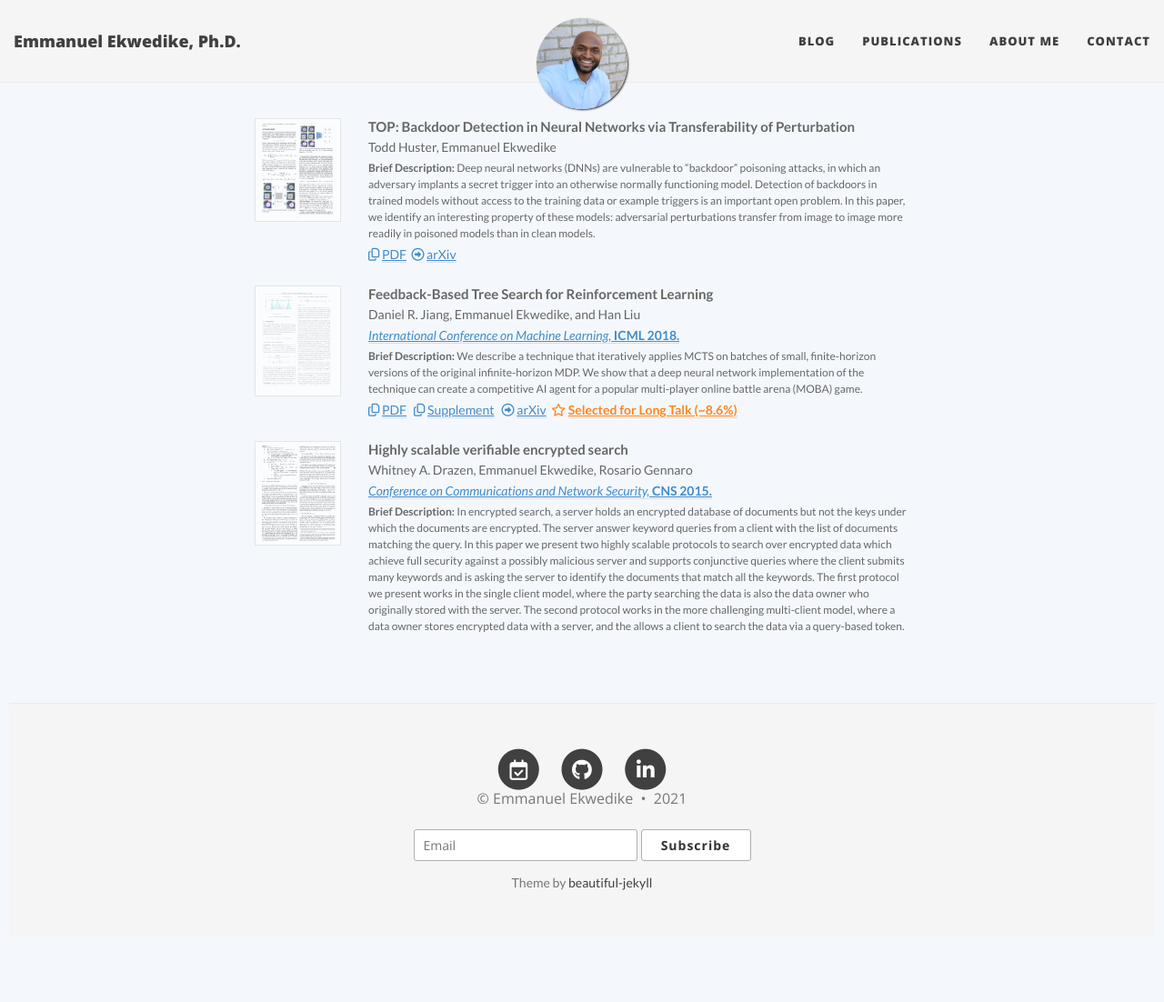
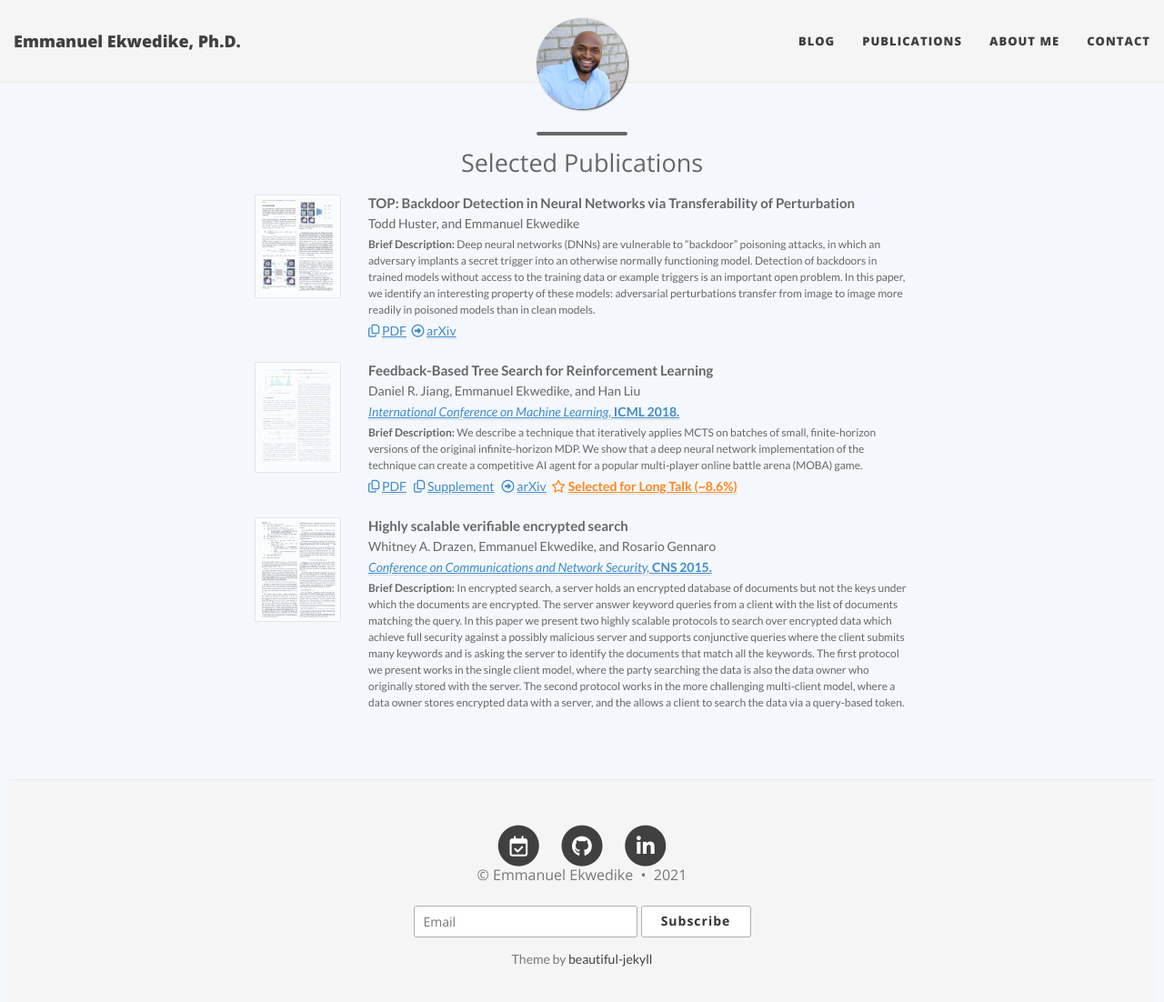
Before and after one commit to eekwedike/eekwedike.github.io, a Jekyll site: the page built from publications.html, in a window 1280 px wide and 1124 px high. Shown: the top 1102 px of the window at 91% size. Built offline with Jekyll 4.4.1, drawn with Linux system fonts in a browser that asks for light colours; nearby versions of some CDN libraries.

Commit message:
add publication section

```diff
--- a/publications.html
+++ b/publications.html
@@ -1,5 +1,6 @@
 ---
 layout: page
+title: ""
 subtitle: Selected Publications
 css: "/css/bootstrap.min.css"
 css: "css/non-responsive.css"
@@ -8,8 +9,6 @@
 ---
 
 
-<!-- <body class="bg-grey"> -->
-<!-- <div class="ui-154"> -->
 <div class="container-fluid">
 
     <!-- Start Publication -->
@@ -22,7 +21,7 @@
         </div>
         <div class="col-xs-10">
             <p class="publication-title">TOP: Backdoor Detection in Neural Networks via Transferability of Perturbation</p>
-            <p class="publication-authors">Todd Huster, Emmanuel Ekwedike</p>
+            <p class="publication-authors">Todd Huster, and Emmanuel Ekwedike</p>
             <p class="publication-description"><b>Brief Description:</b> Deep neural networks (DNNs) are vulnerable to “backdoor” poisoning attacks, in which an adversary implants a secret trigger into an otherwise normally functioning model. Detection of backdoors in trained models without access to the training data or example triggers is an important open problem. In this paper, we identify an interesting property of these models: adversarial perturbations transfer from image to image more readily in poisoned models than in clean models. </p>
             <p class="publication-links"><i class="far fa-copy"></i> <a target="_blank" href="https://arxiv.org/pdf/2103.10274">PDF</a> &nbsp;<i class="far fa-arrow-alt-circle-right "></i> <a target="_blank" href="https://arxiv.org/abs/2103.10274">arXiv</a></p>
         </div>
@@ -59,7 +58,7 @@
         </div>
         <div class="col-lg-10 col-md-10 col-sm-10 col-xs-12">
             <p class="publication-title">Highly scalable verifiable encrypted search</p>
-            <p class="publication-authors">Whitney A. Drazen, Emmanuel Ekwedike, Rosario Gennaro</p>
+            <p class="publication-authors">Whitney A. Drazen, Emmanuel Ekwedike, and Rosario Gennaro</p>
             <p class="publication-journal"><a target="_blank" href="https://ieeexplore.ieee.org/document/7346862" ><span style="font-weight:normal; font-style:italic;">Conference on Communications and Network Security, </span>CNS 2015.</a></p>
             <p class="publication-description"><b>Brief Description:</b> In encrypted search, a server holds an encrypted database of documents but not the keys under which the documents are encrypted. The server answer keyword queries from a client with the list of documents matching the query. In this paper we present two highly scalable protocols to search over encrypted data which achieve full security against a possibly malicious server and supports conjunctive queries where the client submits many keywords and is asking the server to identify the documents that match all the keywords. The first protocol we present works in the single client model, where the party searching the data is also the data owner who originally stored with the server. The second protocol works in the more challenging multi-client model, where a data owner stores encrypted data with a server, and the allows a client to search the data via a query-based token.</p>
             <!-- <p class="publication-links"><i class="far fa-copy"></i> <a href="/files/publications/encrypted_search.pdf" >PDF</a>
@@ -68,5 +67,3 @@
     </div>
     <!-- End Publication -->
 </div>
-<!-- </div>            -->
-<!-- </body> -->
```
